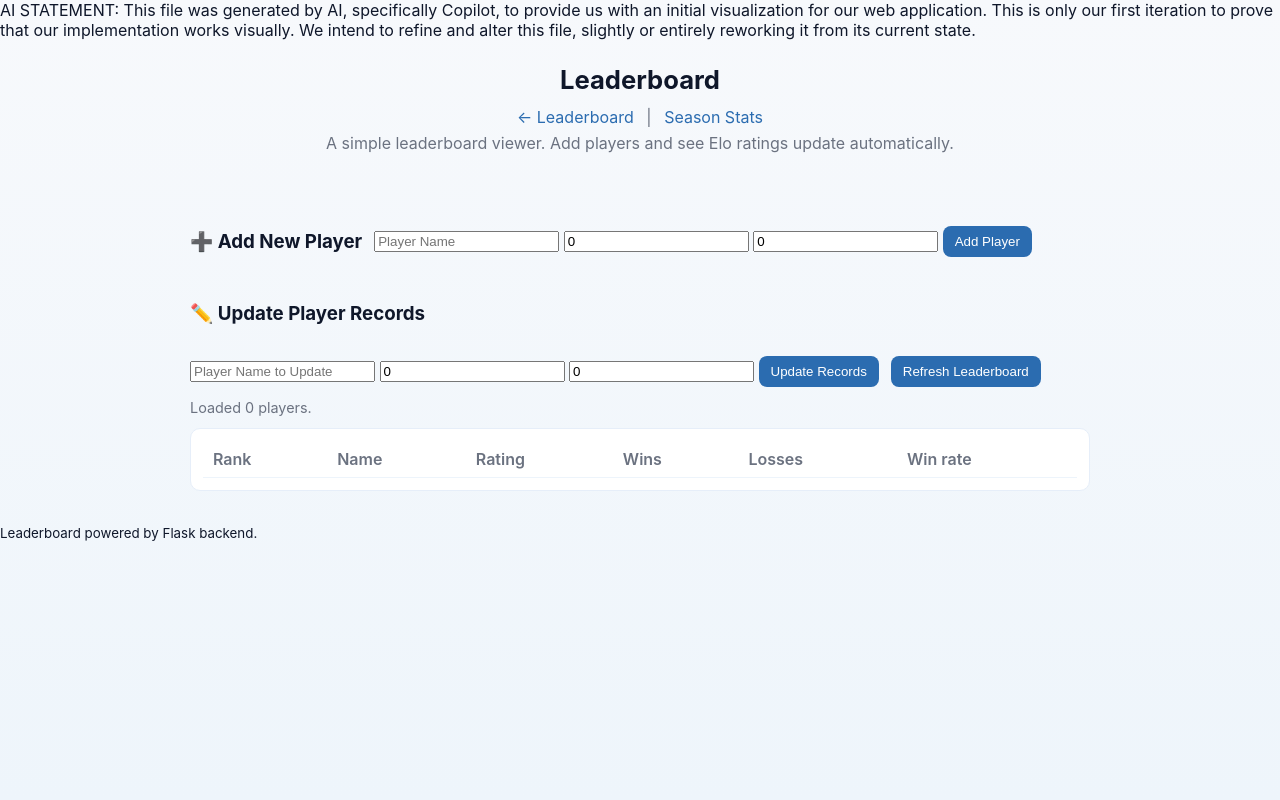
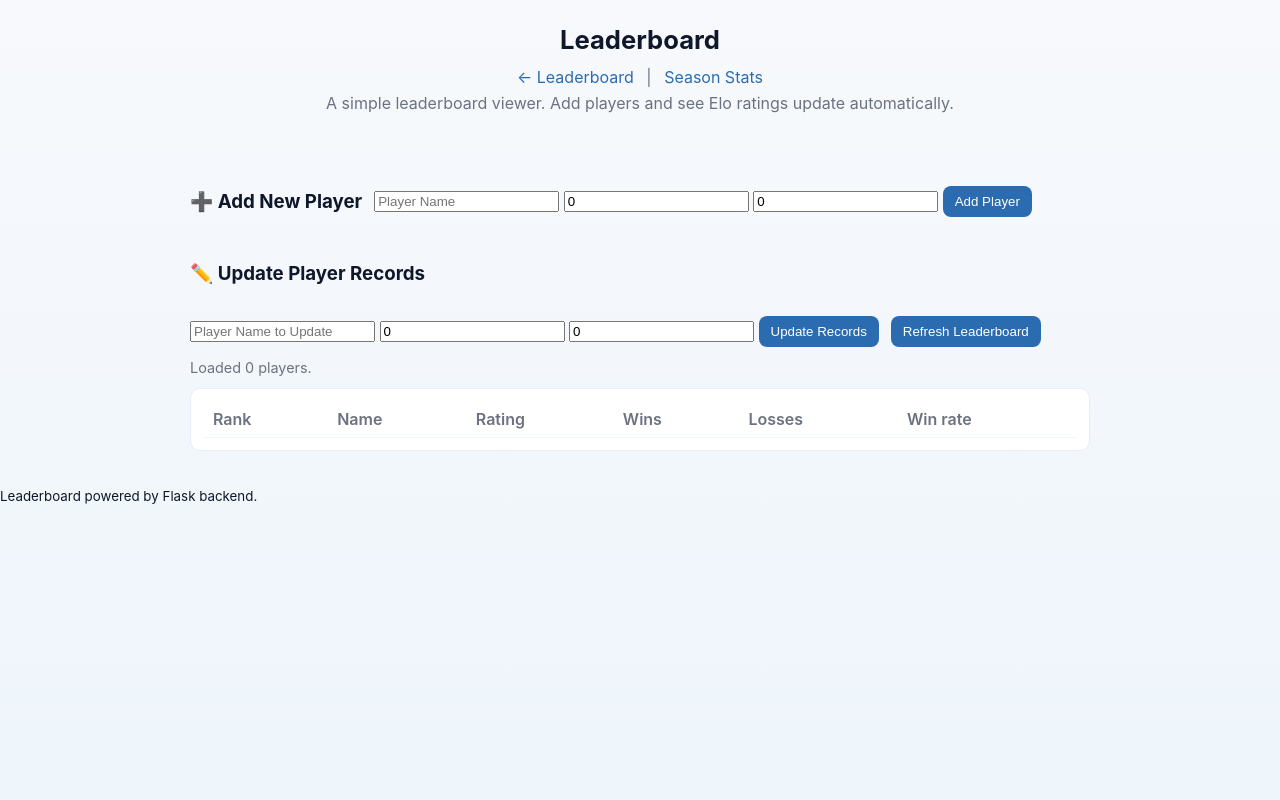
Before and after one commit to sura328/3704_Proj, a Flask app: page / in a window 1280 px wide. Run offline with Flask 3, Linux system fonts and the light colour scheme; data that the repository does not hold is empty.

Commit message:
Removed AI statement from visibility on web application

```diff
--- a/templates/index.html
+++ b/templates/index.html
@@ -1,11 +1,3 @@
-AI STATEMENT:
-This file was generated by AI, specifically Copilot, to provide us
-with an initial visualization for our web application. This is only our
-first iteration to prove that our implementation works visually. We intend
-to refine and alter this file, slightly or entirely reworking it from its
-current state.
-
-
 <!doctype html>
 <html lang="en">
 <head>
```
